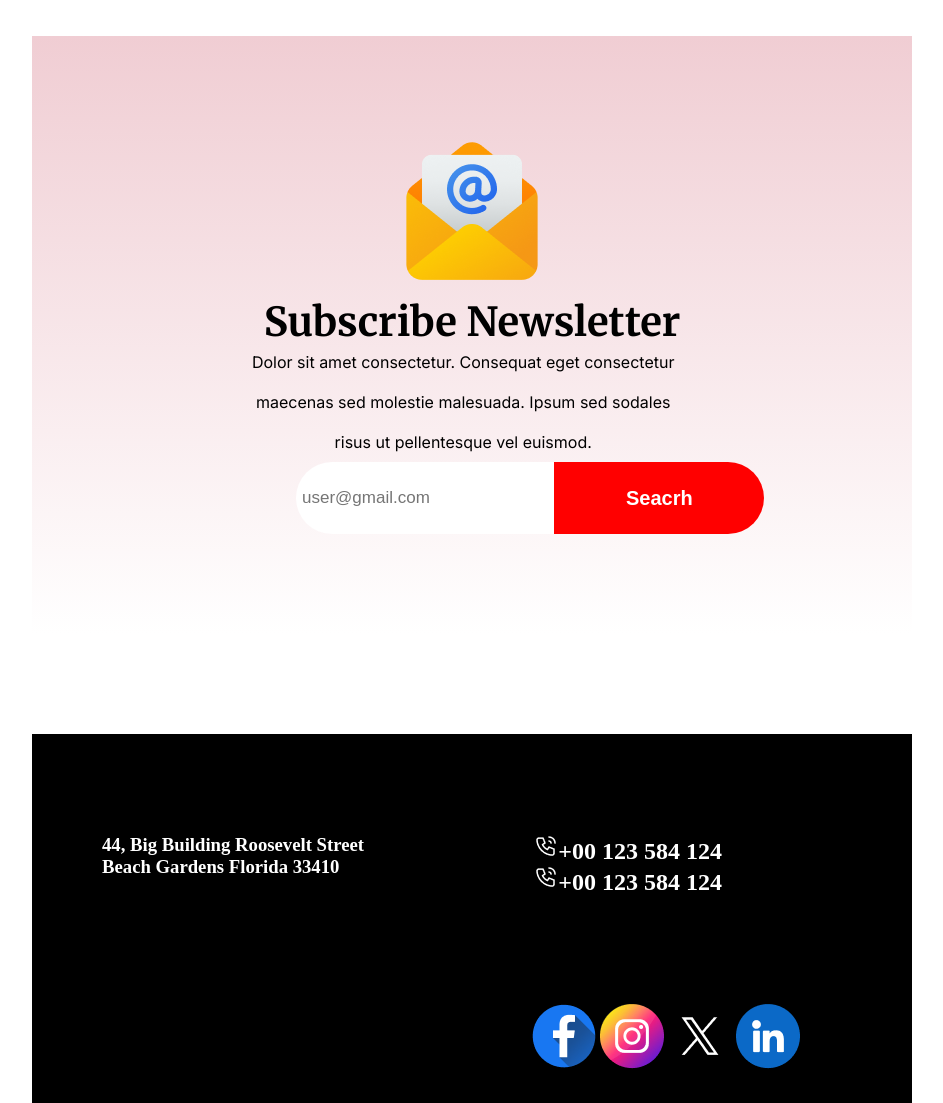
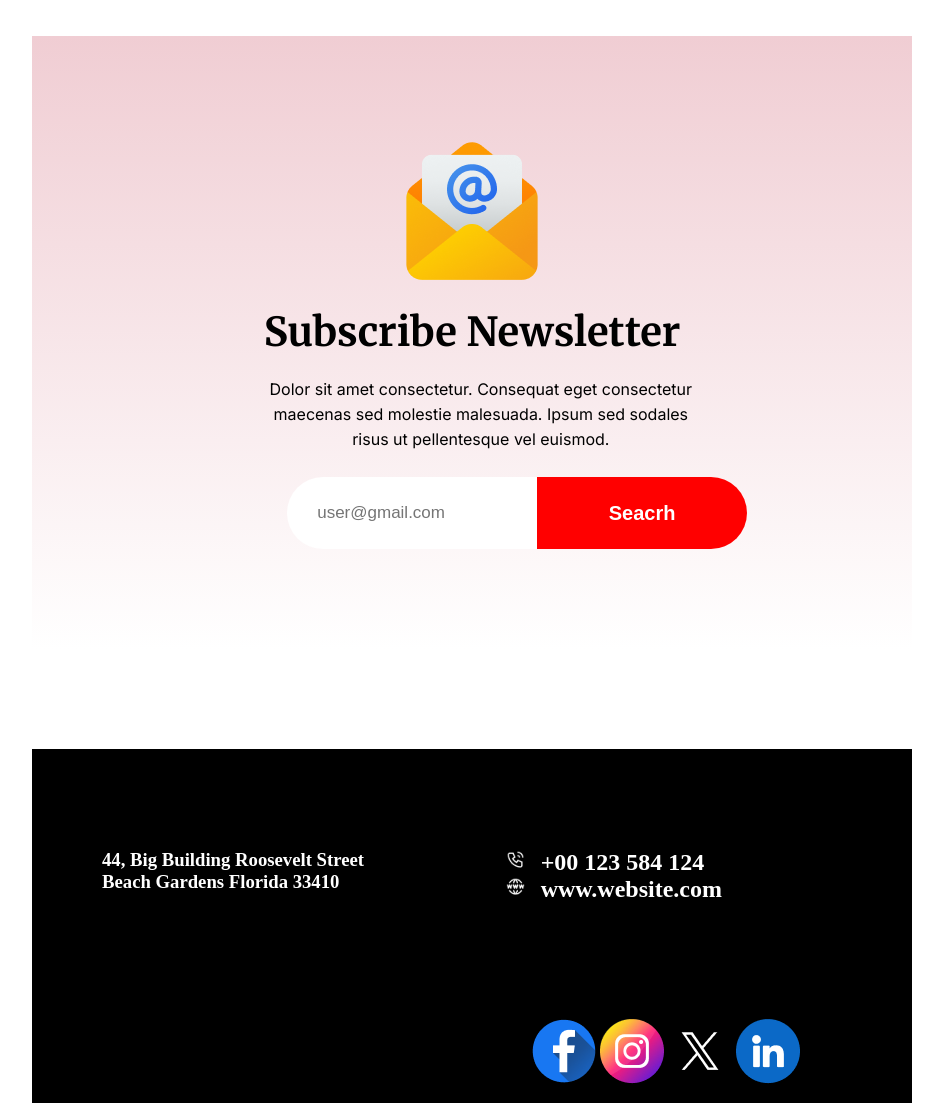
Before and after one commit to RakibHassanSoft/myPortfolioSimple, a plain HTML site: page index.html in a window 1280 px wide. Shown: the part 7700-8803 px from the top of the page, without its empty margins (168-1111 px from the left). Drawn offline with Linux system fonts and the light colour scheme.

Commit message:
almost done

```diff
--- a/index.html
+++ b/index.html
@@ -109,14 +109,16 @@
         </div>
     </div>
 
-    <div class="container4">
-        <img src="myPortfolio/img/Group 61.png" alt="">
+    <div class="container4 ">
+        <div class="roo">
+            <img class="group" src="myPortfolio/img/Group 61.png" alt="Group">
             <h1 class="container_8_h1">Subscribe Newsletter</h1>
             <p class="container_8_text">Dolor sit amet consectetur. Consequat eget consectetur maecenas sed molestie
                 malesuada. Ipsum sed sodales risus ut pellentesque vel euismod. </p>
             <div class="search_bar">
                 <input type="text" placeholder="user@gmail.com">
                 <button class="btn_search">Seacrh</button>
+            </div>
         </div>
     </div>
     <div class="container8">
@@ -140,8 +142,9 @@
             <h2>Unsubscribe</h2>
         </div>
         <div class="container8_right_top">
-            <h2 class="container8_right_top_h2_first"><img src="./myPortfolio/img/Call.png" alt="">+00 123 584 124</h2>
-            <h2 class="container8_right_top_h2_second"><img src="./myPortfolio/img/Call.png" alt="">+00 123 584 124</h2>
+            <h2 class="container8_right_top_h2_first"><img class="C" src="./myPortfolio/img/Call.png" alt="">+00 123 584 124</h2>
+            <h2 class="container8_right_top_h2_second"><img class="C" src="./myPortfolio/img/Website.png" alt="">www.website.com
+            </h2>
         </div>
 
 
--- a/myPortfolio/style.css
+++ b/myPortfolio/style.css
@@ -239,7 +239,6 @@ h6 {
 }
 
 
-
 .container7 {
     margin-bottom: 100px;
 }
@@ -265,6 +264,9 @@ h6 {
     padding-left: 43px;
     padding-right: 43px;
 }
+.group{
+    padding-bottom: 10px;
+}
 .img_tg{
     margin-bottom: 43px;
 }
@@ -279,26 +281,30 @@ h6 {
 }
 
 .container_8_text {
+    line-height: 25px;
     width: 50%;
-    padding-left: 24%;
+    padding-left: 26%;
     font-family: 'Inter', sans-serif;
+    padding-top: 25px;
+    padding-bottom: 25px;
 
 }
 
 .search_bar {
     display: flex;
-    padding-left: 30%;
+    padding-left: 29%;
 }
 
 .search_bar input[type=text] {
     float: right;
-    padding: 6px;
     border: none;
     font-size: 17px;
     width: 40%;
-    padding: auto;
     border-radius: 50px 0px 0px 50px;
 
+}
+.search_bar input[type=text]::placeholder{
+    padding-left: 30px;
 }
 
 .btn_search {
@@ -338,7 +344,11 @@ h6 {
     left:500px;
 
 }
-
+.C{
+    vertical-align: baseline;
+    height:20px;
+    padding-right: 16px;
+}
 .container8_left_top {
 margin: 0;
 padding: 0;
```
Lines whose indentation alone changed are shown as unchanged.
